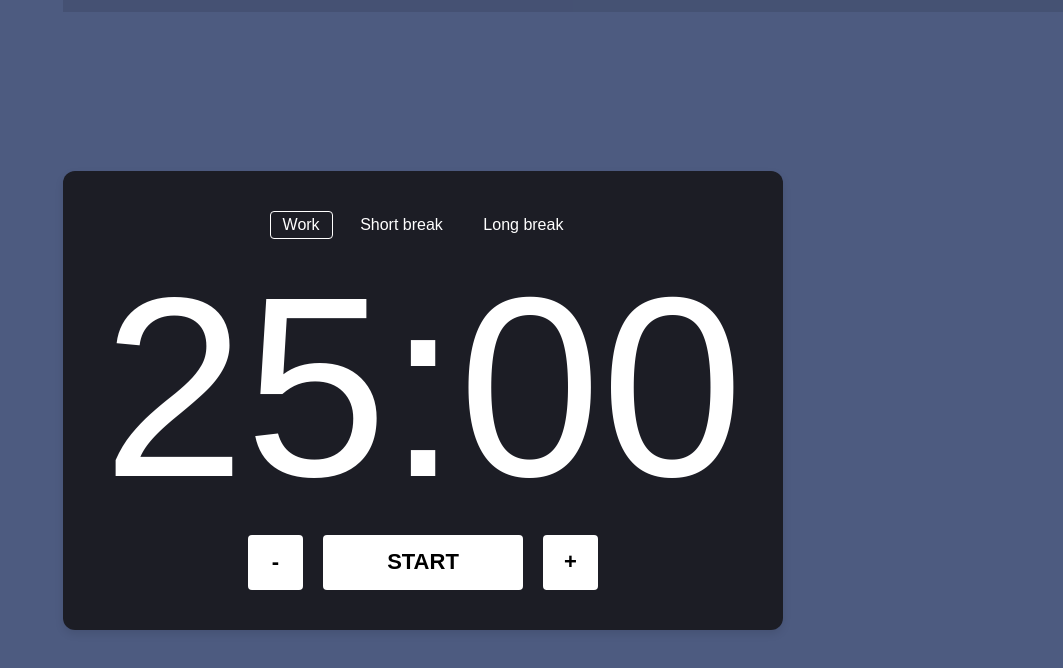
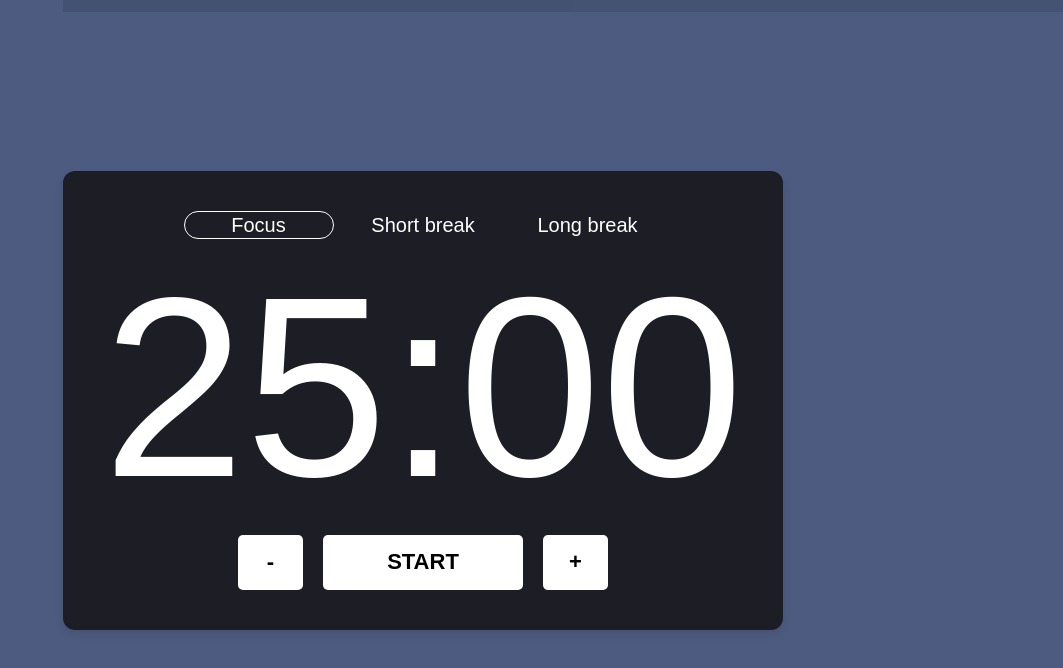
Before and after one commit to ArinAkaMazu/Pomodoro_maykit_project, a website: page index.html in a window 1280 px wide. Shown: the whole page, without its empty margins (217-1280 px from the left). Drawn offline with Linux system fonts and the light colour scheme.

Commit message:
font size and button changes

```diff
--- a/index.html
+++ b/index.html
@@ -19,7 +19,7 @@
             class="button active mode-button"
             id="js-pomodoro"
           >
-            Work
+            Focus
           </button>
           <button
             data-mode="shortBreak"
--- a/styles.css
+++ b/styles.css
@@ -69,17 +69,18 @@ progress::-webkit-progress-value {
 }
 
 .mode-button {
-  font-size: 16px;
+  font-size: 20px;
   height: 28px;
   cursor: pointer;
   box-shadow: none;
-  font-weight: 300;
+  font-weight: 500;
   color: #fff;
   border: 1px solid transparent;
   margin: 0 5px;
-  border-radius: 4px;
+  border-radius: 70px;
   padding: 2px 12px;
   background: none;
+  width: 150px;
 }
 
 .mode-button.active {
@@ -99,12 +100,12 @@ progress::-webkit-progress-value {
   height: 55px;
   text-transform: uppercase;
   font-weight: bold;
-  width: 55px;
+  width: 65px;
   background-color: white;
   border-width: initial;
   border-style: none;
   margin: 0 10px;
-  border-radius: 4px;
+  border-radius: 5px;
   transition: color 0.5s ease-in-out;
 }
 
```
